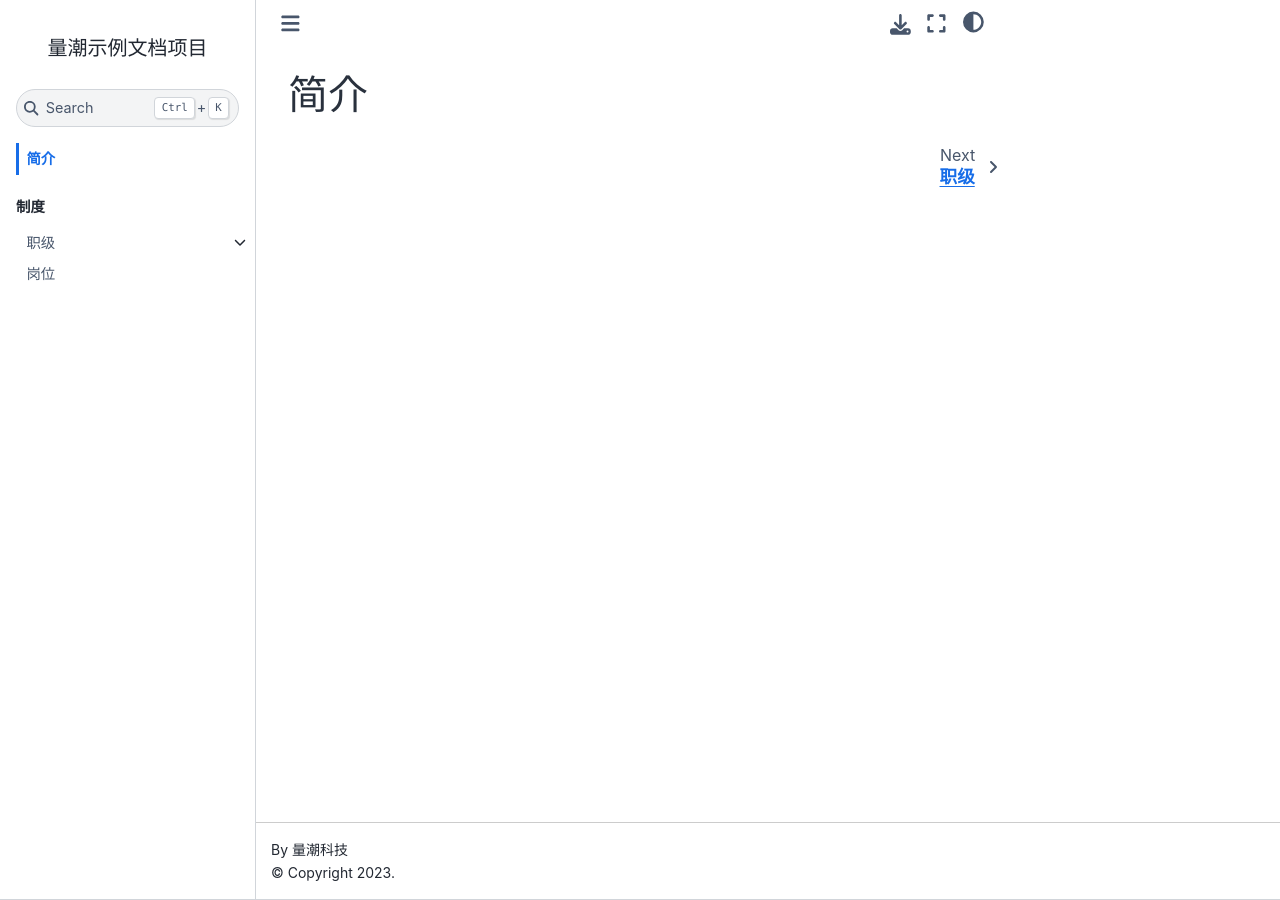
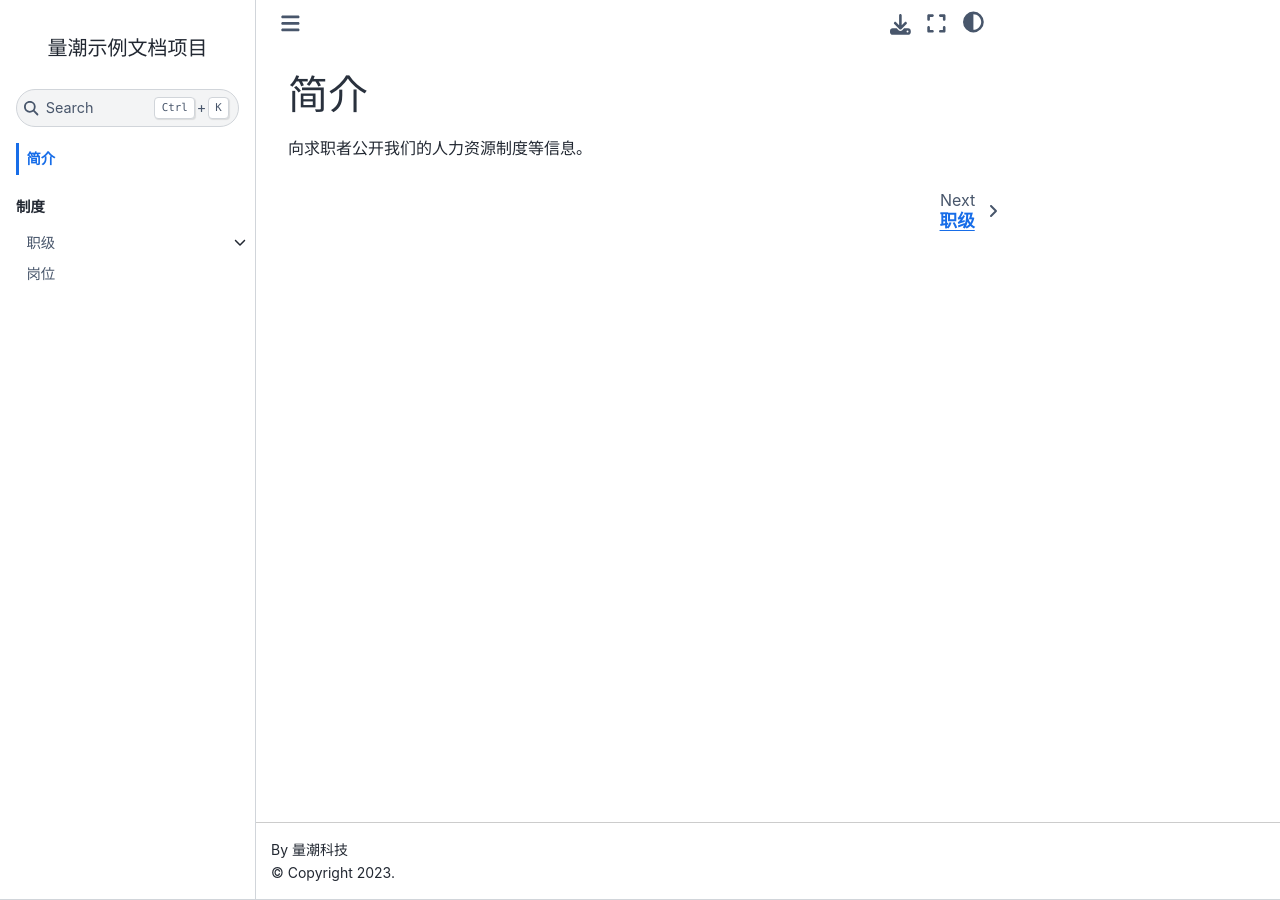
Before and after one commit to quanttide/quanttide-profile-of-human-resources, a Jupyter Book: the page built from index.md, in a window 1280 px wide. Built offline with Jupyter Book 1.0.4 settings and Sphinx 7.4.7 and the Sphinx Book theme 1.1.4, drawn with Linux system fonts in a browser that asks for light colours.

Commit message:
feat: 增加简介

```diff
--- a/index.md
+++ b/index.md
@@ -1 +1,3 @@
 # 简介
+
+向求职者公开我们的人力资源制度等信息。
```
